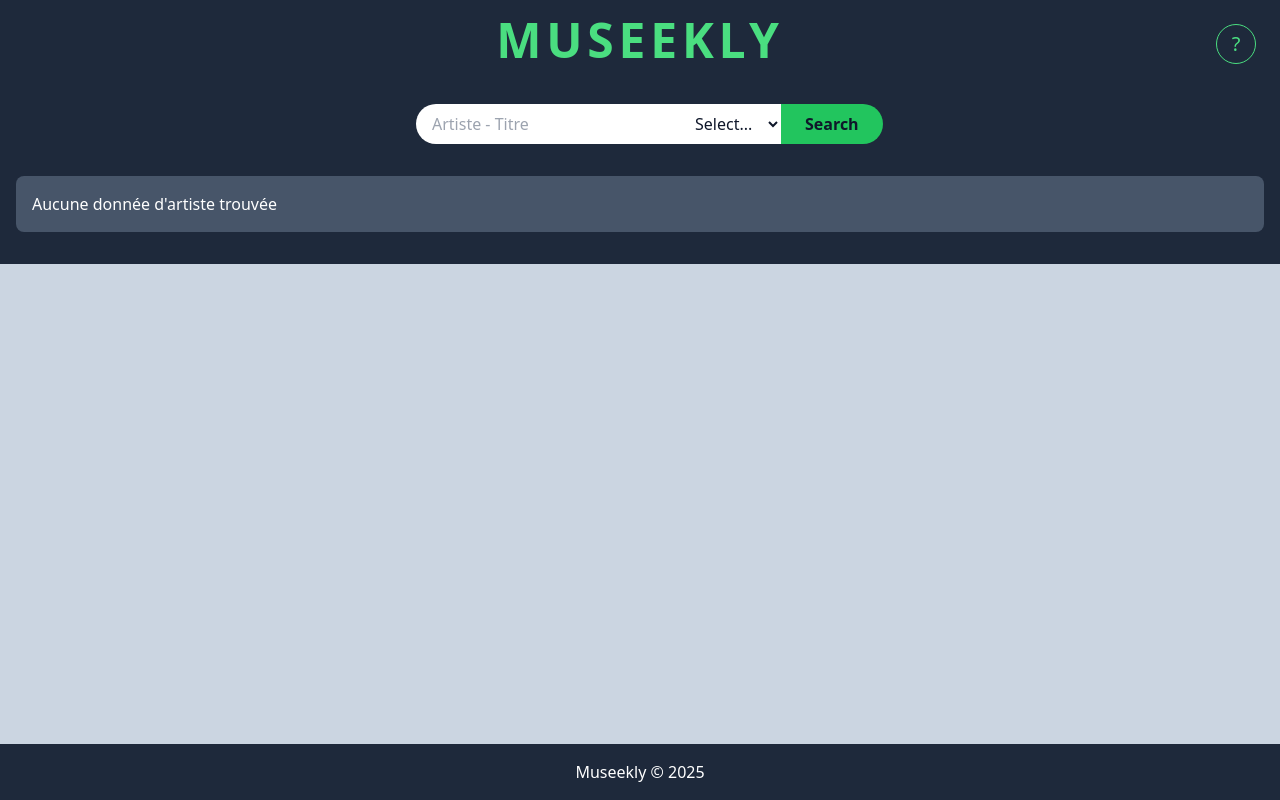
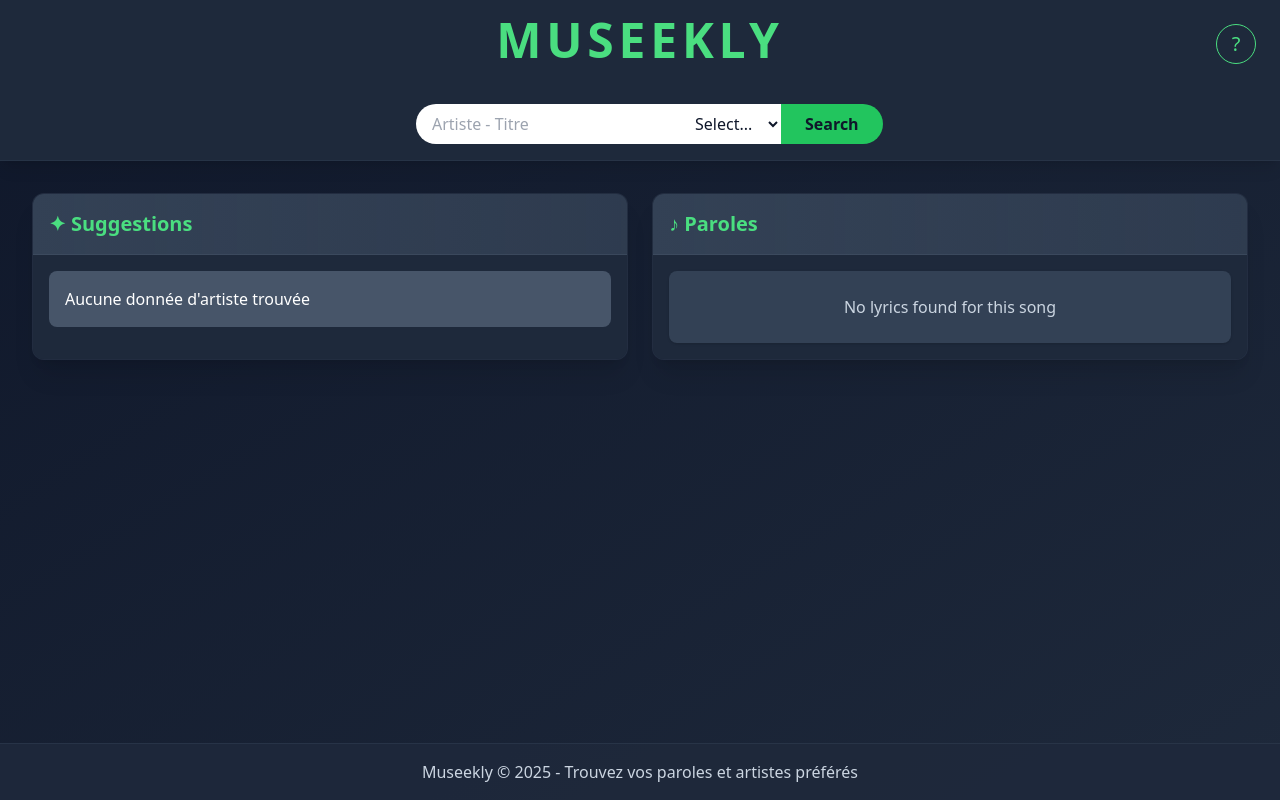
Before and after one commit to AHLALLAY/Museekly, a React (Vite) app: page / in a window 1280 px wide. Built offline with nearby package versions, Linux system fonts and the light colour scheme.

Commit message:
style: Améliorer le style de 'App'

```diff
--- a/src/App.jsx
+++ b/src/App.jsx
@@ -1,19 +1,43 @@
+import { useState, useEffect } from "react";
+import Lyrics from "./components/Lyrics";
 import SearchBar from "./components/SearchBar";
 import Suggest from "./components/Suggest";
+
 export default function App() {
+  const [isLoaded, setIsLoaded] = useState(false);
+
+  useEffect(() => {
+    setIsLoaded(true);
+  }, []);
+
   return (
-    <div className="min-h-screen flex flex-col">
-      <header className="flex-grow-0">
+    <div className={`min-h-screen flex flex-col bg-gradient-to-br from-slate-900 to-slate-800 transition-opacity duration-500 ${isLoaded ? 'opacity-100' : 'opacity-0'}`}>
+      <header className="sticky top-0 z-10 bg-slate-800/90 backdrop-blur-sm shadow-lg border-b border-slate-700/50">
         <SearchBar />
       </header>
 
-      <main className="flex-grow">
-        {/* Autres sections iront ici */}
-        <Suggest />
+      <main className="flex-grow p-4 md:p-6 lg:p-8 max-w-7xl mx-auto w-full">
+        <div className="grid grid-cols-1 lg:grid-cols-2 gap-6">
+          <div className="bg-slate-800/80 rounded-xl shadow-xl overflow-hidden border border-slate-700/30 hover:shadow-green-900/20 hover:border-green-700/30 transition-all duration-300">
+            <div className="p-4 bg-gradient-to-r from-slate-700 to-slate-700/80 border-b border-slate-600/50">
+              <h2 className="text-xl font-bold text-green-400">✦ Suggestions</h2>
+            </div>
+            <Suggest />
+          </div>
+
+          <div className="bg-slate-800/80 rounded-xl shadow-xl overflow-hidden border border-slate-700/30 hover:shadow-green-900/20 hover:border-green-700/30 transition-all duration-300">
+            <div className="p-4 bg-gradient-to-r from-slate-700 to-slate-700/80 border-b border-slate-600/50">
+              <h2 className="text-xl font-bold text-green-400">♪ Paroles</h2>
+            </div>
+            <Lyrics />
+          </div>
+        </div>
       </main>
 
-      <footer className="flex justify-center py-4 bg-slate-800 text-white">
-        <p>Museekly &copy; 2025</p>
+      <footer className="bg-slate-800/90 border-t border-slate-700/50 py-4 text-center">
+        <p className="text-slate-300">
+          Museekly &copy; 2025 - Trouvez vos paroles et artistes préférés
+        </p>
       </footer>
     </div>
   );
```
